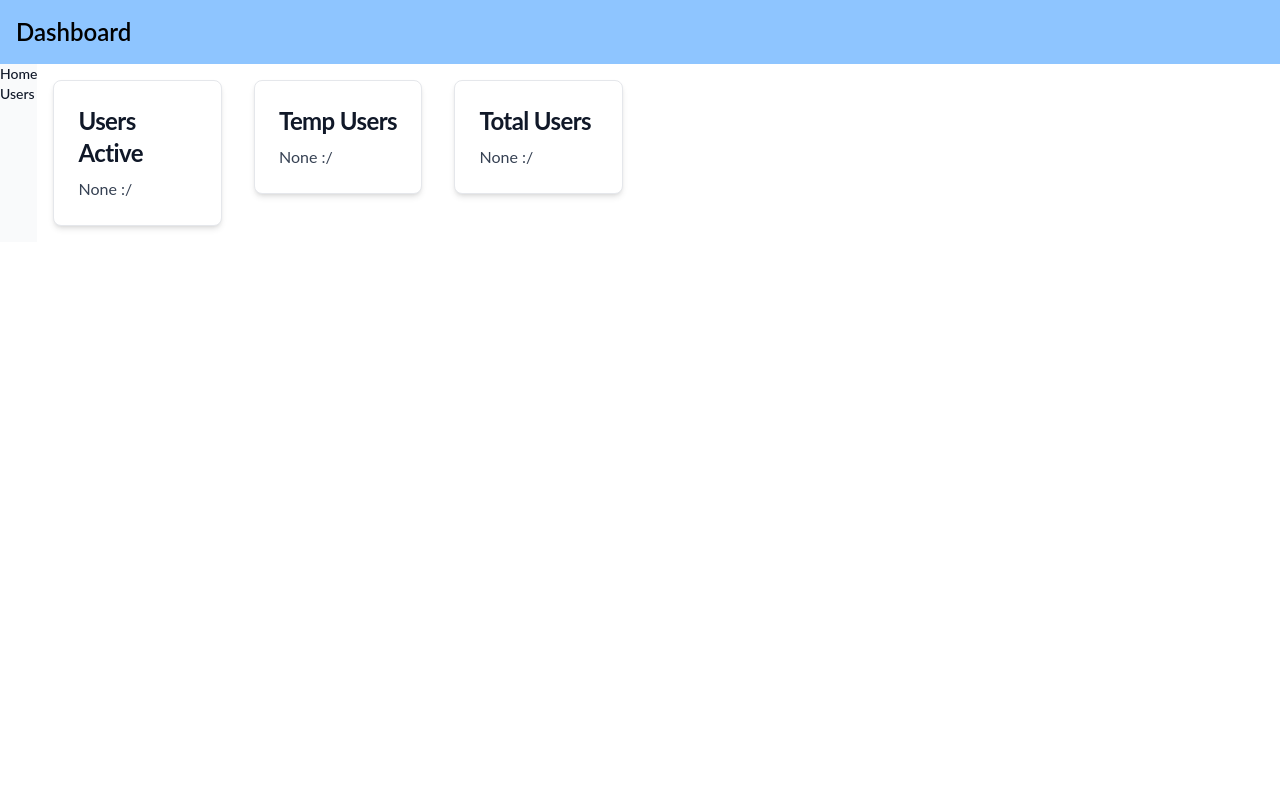
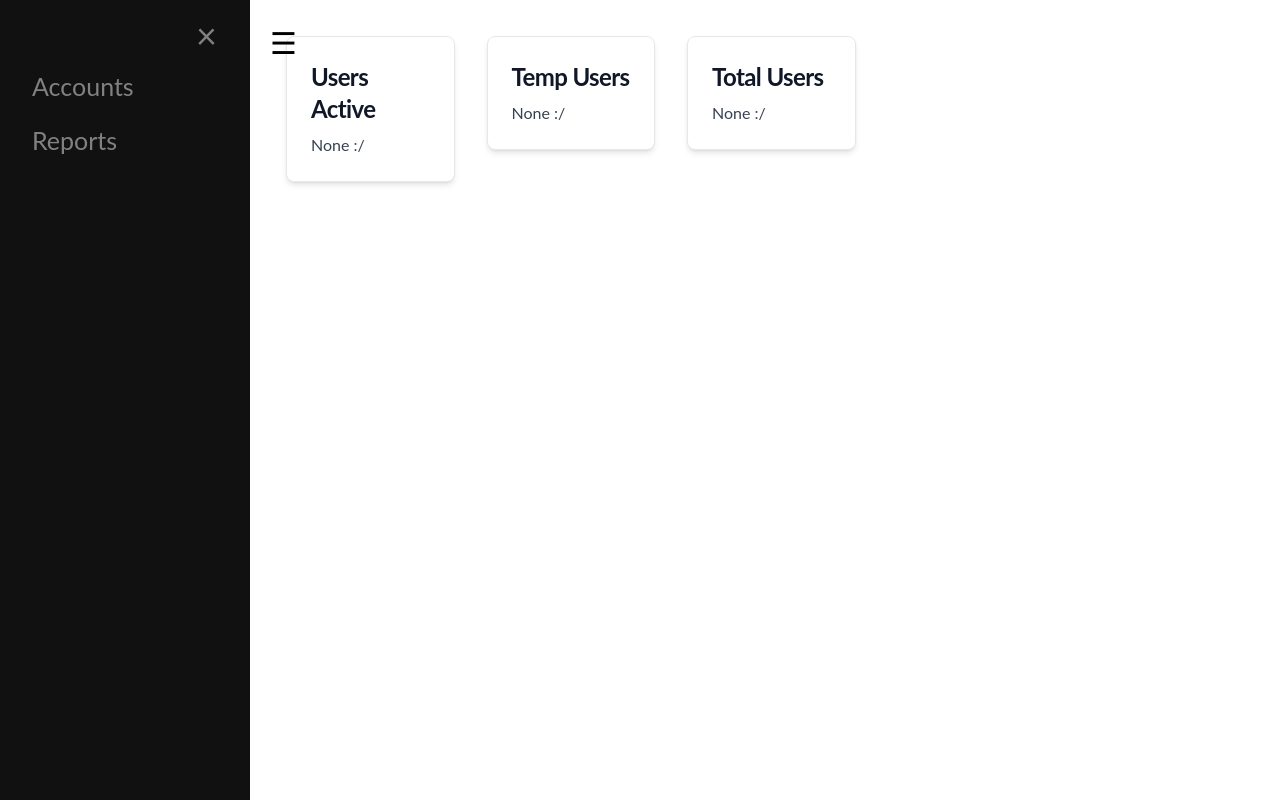
Before and after one commit to xraymundx/it38b-Enterprise, a PHP site: page /pages/users.html in a window 1280 px wide. Run offline with PHP 8.4, Linux system fonts and the light colour scheme.

Commit message:
Added sticky button and main container styles in css

```diff
--- a/pages/users.html
+++ b/pages/users.html
@@ -8,26 +8,29 @@
     <link rel="stylesheet" href="/style/style.css" />
   </head>
 
+  <body><!DOCTYPE html>
+    <html lang="en">
+
+    <head>
+      <meta charset="UTF-8">
+      <meta name="viewport" content="width=device-width, initial-scale=1.0">
+      <title>Document</title>
+      <!----stylesheets--->
+      <link rel="stylesheet" href="style/style.css">
+      <script src="https://unpkg.com/@tailwindcss/browser@4"></script>
+    </head>
     <body>
-    <nav class="bg-blue-300 border-blue-200 dark:bg-gray-900">
-      <div class="flex flex-wrap justify-between items-center mx-auto max-w-screen-xl p-4">
-        <a href="" class="flex items-center space-x-3 rtl:space-x-reverse">
-          <span class="self-center text-2xl font-semibold whitespace-nowrap dark:text-white">Dashboard</span>
-        </a>
+
+      <div id="mySidenav" class="sidenav">
+        <a href="javascript:void(0)" class="closebtn" onclick="closeNav()">&times;</a>
+        <a href="#">Accounts</a>
+        <a href="#">Reports</a>
       </div>
-    </nav>
 
-    <div class="flex">
-      <nav class="side-nav bg-gray-50 dark:bg-gray-700">
-        <ul class="font-medium mt-0 text-sm">
-          <li>
-            <a href="/index.html" class="text-gray-900 dark:text-black hover:underline" aria-current="page">Home</a>
-          </li>
-          <li>
-            <a href="users.html" class="text-gray-900 dark:text-black hover:underline">Users</a>
-          </li>
-        </ul>
-      </nav>
+      <div class="main">
+
+        <div class="stickybtn"> <span style="font-size:30px;cursor:pointer" onclick="openNav()">&#9776;</span></div>
+
 
         <div class="main-content">
           <div class="front-page">
@@ -54,5 +57,21 @@
           </div>
         </div>
       </div>
+
+
+      </body>
+      <script>
+        function openNav() {
+          document.getElementById("mySidenav").style.width = "250px";
+          document.querySelector(".main").style.marginLeft = "250px";
+        }
+
+        function closeNav() {
+          document.getElementById("mySidenav").style.width = "0";
+          document.querySelector(".main").style.marginLeft = "0";
+        }
+      </script>
+
+    </html>
   </body>
 </html>
--- a/style/style.css
+++ b/style/style.css
@@ -44,6 +44,16 @@ body {
     position: fixed;
   }
 
+.stickybtn{
+  position: fixed;
+  margin-bottom: 50px;
+  padding-bottom: 50px;
+}
+
+.maincontainer{
+  margin-top: 80px;
+}
+
   @media screen and (max-height: 450px) {
     .sidenav {padding-top: 15px;}
     .sidenav a {font-size: 18px;}
```
Also changed, not shown: index.html (+6 -2 lines). Lines whose indentation alone changed are shown as unchanged.
